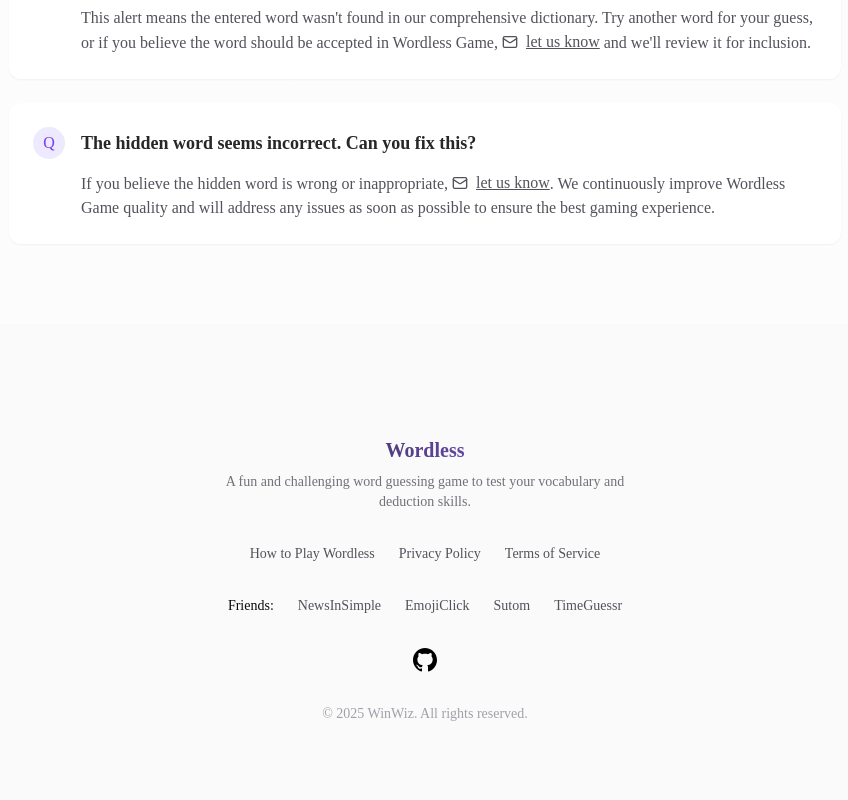
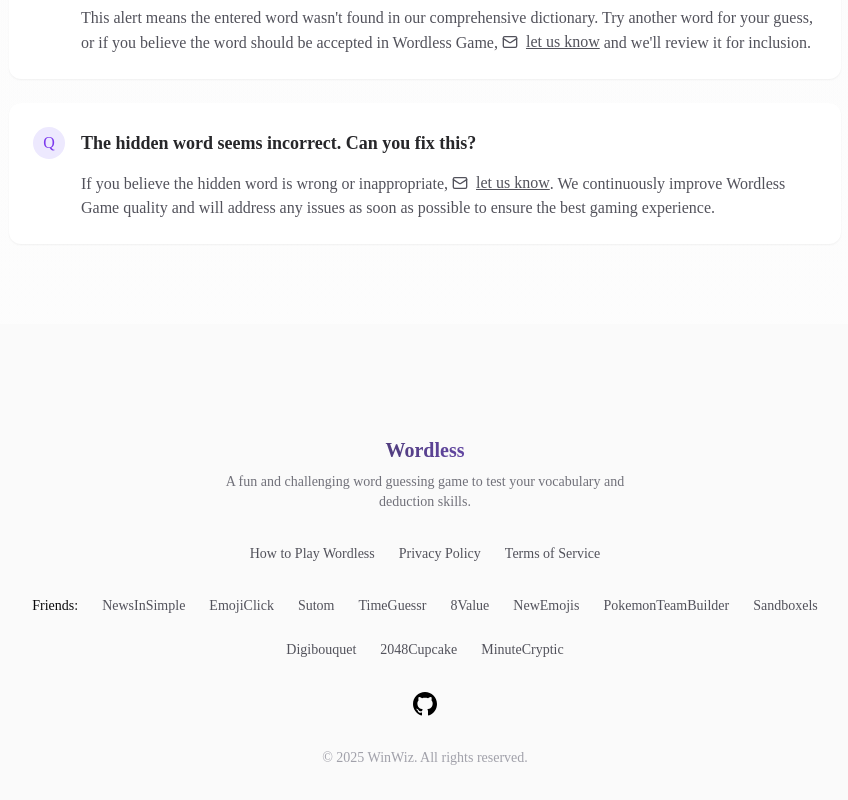
Before and after one commit to win-wiz/wordless, a Next.js app: page / in a window 1280 px wide. Shown: the part 5738-6538 px from the top of the page, without its empty margins (215-1063 px from the left). Before the commit the page ends 6494 px from the top, so only its background shows below. Built offline with nearby package versions, Linux system fonts and the light colour scheme.

Commit message:
增加友链

```diff
--- a/src/components/footer.tsx
+++ b/src/components/footer.tsx
@@ -62,6 +62,27 @@
             <Link href="https://timeguessr.online" target="_blank" className="text-zinc-600 hover:text-violet-500 transition-colors">
               TimeGuessr
             </Link>
+            <Link href="https://8value.online" target="_blank" className="text-zinc-600 hover:text-violet-500 transition-colors">
+              8Value
+            </Link>
+            <Link href="https://newemojis.online" target="_blank" className="text-zinc-600 hover:text-violet-500 transition-colors">
+              NewEmojis
+            </Link>
+            <Link href="https://pokemonteambuilders.online" target="_blank" className="text-zinc-600 hover:text-violet-500 transition-colors">
+              PokemonTeamBuilder
+            </Link>
+            <Link href="https://sandboxels.online" target="_blank" className="text-zinc-600 hover:text-violet-500 transition-colors">
+              Sandboxels
+            </Link>
+            <Link href="https://digibouquet.online" target="_blank" className="text-zinc-600 hover:text-violet-500 transition-colors">
+              Digibouquet
+            </Link>
+            <Link href="https://2048cupcake.online/" target="_blank" className="text-zinc-600 hover:text-violet-500 transition-colors">
+              2048Cupcake
+            </Link>
+            <Link href="https://minutecryptic.online/" target="_blank" className="text-zinc-600 hover:text-violet-500 transition-colors">
+              MinuteCryptic
+            </Link>
           </div>
 
           {/* Social Links */}
```
